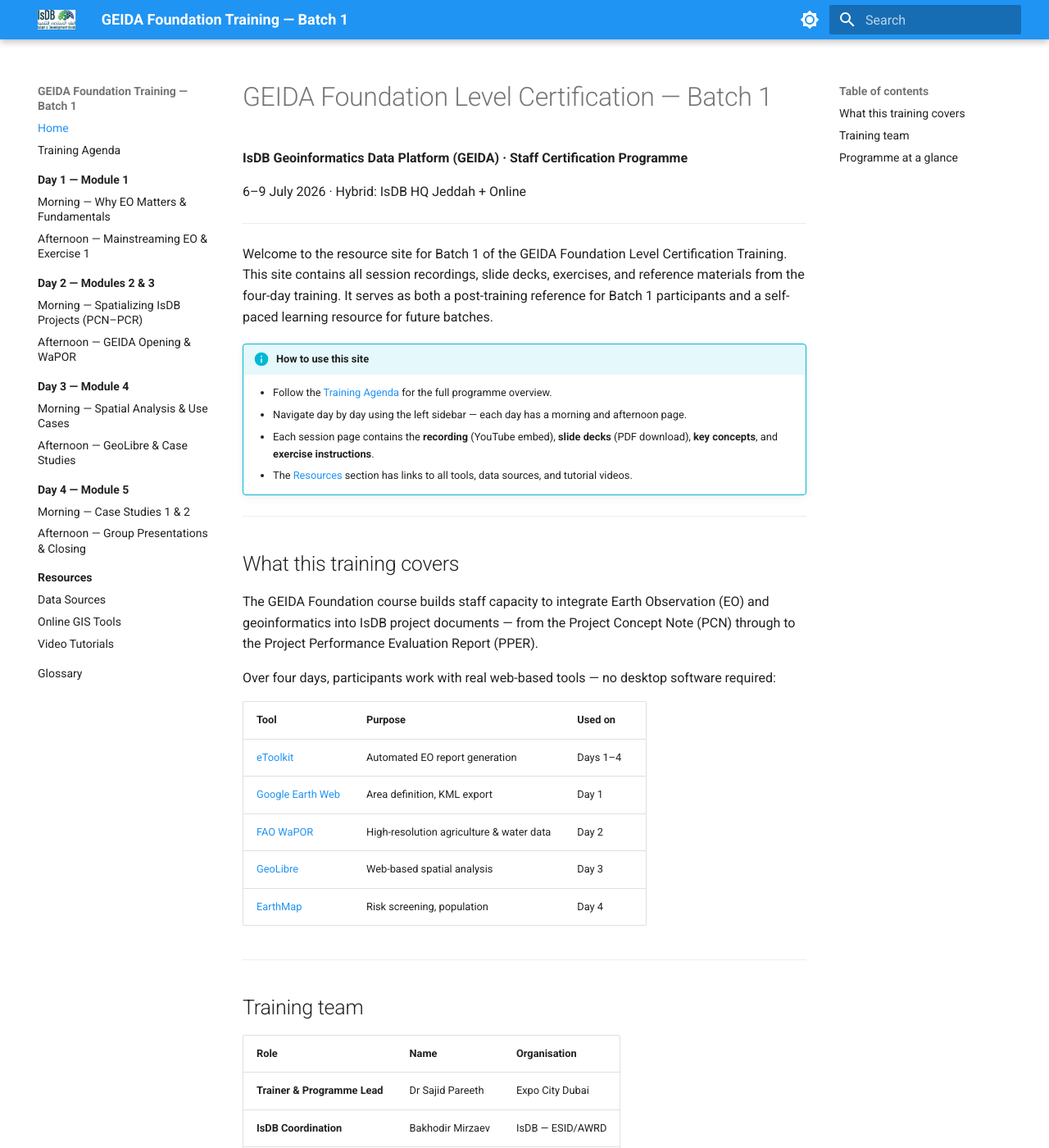
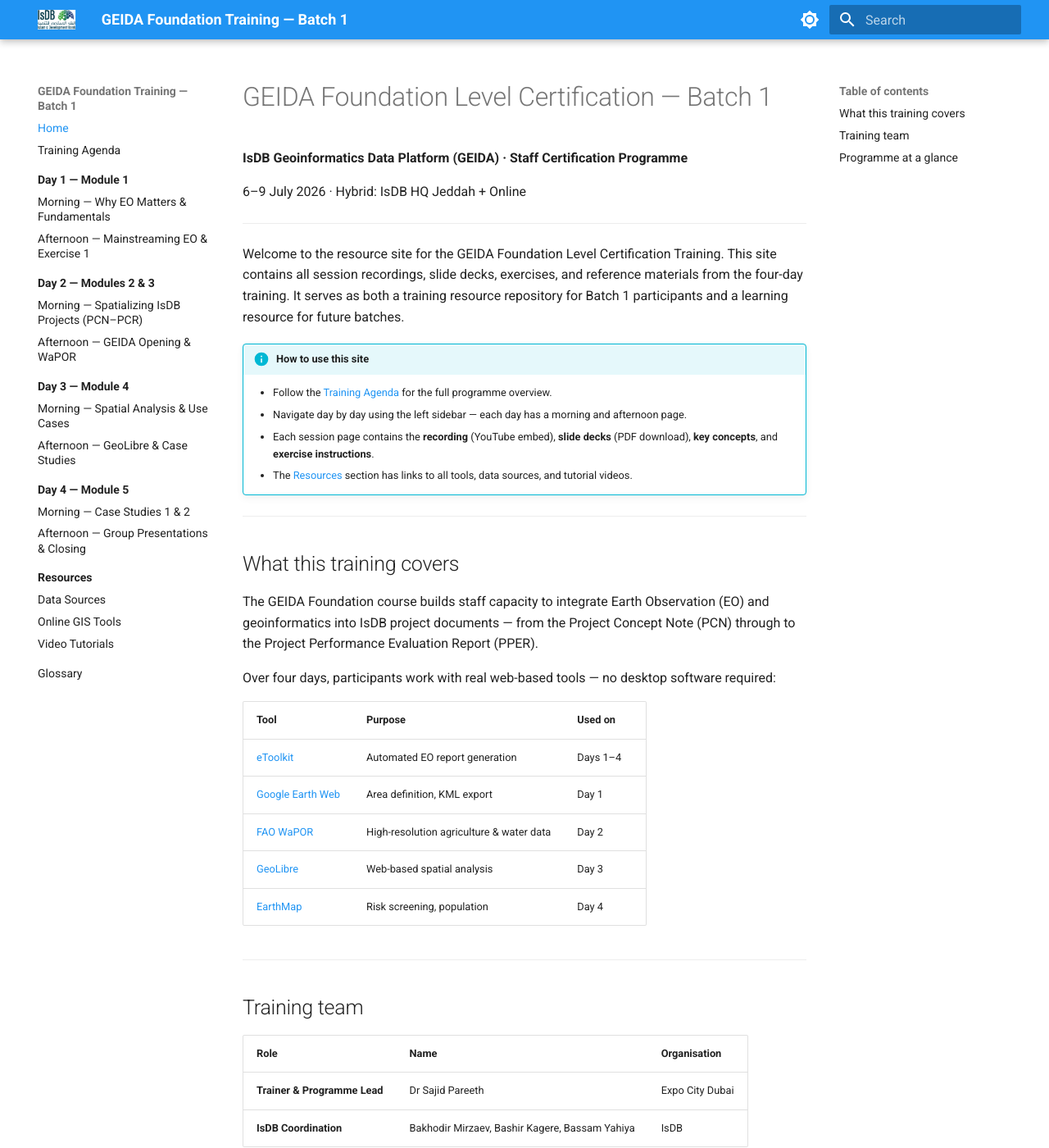
Before and after one commit to spareeth/geida_foundation, an MkDocs documentation site: the page built from docs/index.md, in a window 1280 px wide and 1400 px high. Shown: the whole window at 82% size. Built offline with MkDocs 1.6.1 and Material for MkDocs 9.7.7, drawn with Linux system fonts in a browser that asks for light colours; some of the changed text lies outside the part shown.

Commit message:
minor - name corrections

```diff
--- a/docs/index.md
+++ b/docs/index.md
@@ -6,7 +6,7 @@
 
 ---
 
-Welcome to the resource site for Batch 1 of the GEIDA Foundation Level Certification Training. This site contains all session recordings, slide decks, exercises, and reference materials from the four-day training. It serves as both a post-training reference for Batch 1 participants and a self-paced learning resource for future batches.
+Welcome to the resource site for the GEIDA Foundation Level Certification Training. This site contains all session recordings, slide decks, exercises, and reference materials from the four-day training. It serves as both a training resource repository for Batch 1 participants and a learning resource for future batches.
 
 !!! info "How to use this site"
     - Follow the [Training Agenda](agenda.md) for the full programme overview.
@@ -37,9 +37,7 @@ Over four days, participants work with real web-based tools — no desktop softw
 | Role | Name | Organisation |
 |---|---|---|
 | **Trainer & Programme Lead** | Dr Sajid Pareeth | Expo City Dubai |
-| **IsDB Coordination** | Bakhodir Mirzaev | IsDB — ESID/AWRD |
-| **IsDB Coordination** | Bashir Kagere | IsDB |
-| **IsDB Coordination** | Bassam Yahiya | IsDB |
+| **IsDB Coordination** | Bakhodir Mirzaev, Bashir Kagere, Bassam Yahiya | IsDB |
 
 ---
 
@@ -54,4 +52,4 @@ Over four days, participants work with real web-based tools — no desktop softw
 
 ---
 
-*This site is maintained by the IsDB GEIDA Programme. For questions, contact the ESID/AWRD team.*
+*This site is maintained by the IsDB GEIDA Programme. For questions, contact the training team.*
```
Also changed, not shown: docs/day-2/afternoon.md (+2 -2 lines).
